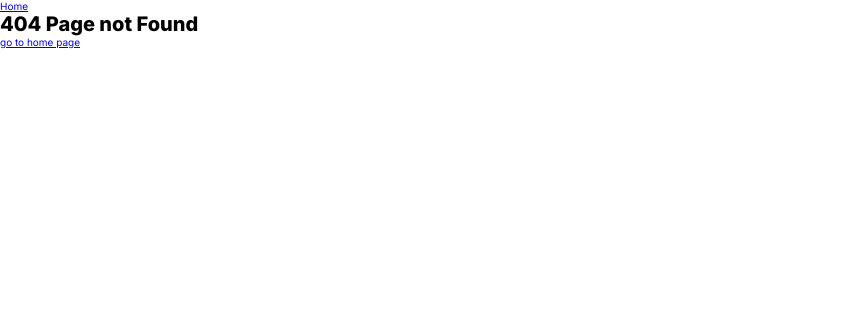
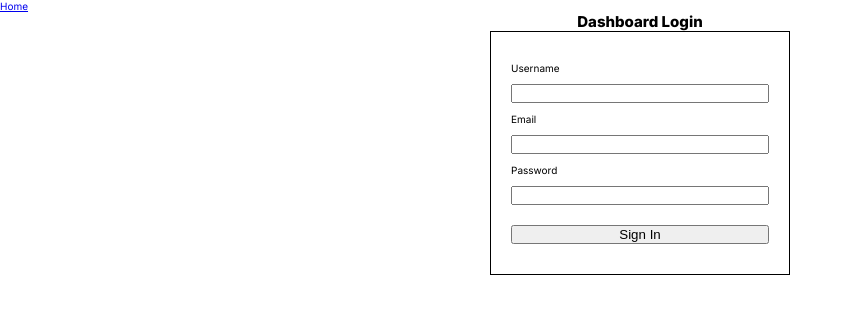
Before and after one commit to mojotron/where-is-waldo, a React (Create React App) app: page /admin in a window 1280 px wide. Before the commit this address had no page. Shown: the top 314 px of the page, without its empty margins (0-853 px from the left). Built offline with nearby package versions, Linux system fonts and the light colour scheme; a web font is replaced by a local one.

Commit message:
add admin login form

```diff
--- a/package.json
+++ b/package.json
@@ -6,6 +6,7 @@
     "@testing-library/jest-dom": "^5.16.4",
     "@testing-library/react": "^13.3.0",
     "@testing-library/user-event": "^13.5.0",
+    "firebase": "^9.8.3",
     "react": "^18.2.0",
     "react-dom": "^18.2.0",
     "react-router-dom": "^6.3.0",
--- a/src/App.js
+++ b/src/App.js
@@ -11,7 +11,7 @@ const App = () => {
       <Routes>
         <Route path="/" element={<Layout />}>
           <Route index element={<Home />} />
-          <Route path="login" element={<Admin />} />
+          <Route path="admin" element={<Admin />} />
           <Route path="dashboard" element={<Dashboard />} />
           <Route path="*" element={<Error />} />
         </Route>
--- a/src/pages/Admin.js
+++ b/src/pages/Admin.js
@@ -1,3 +1,20 @@
-const Admin = () => {};
+import "../styles/Admin.css";
+
+const Admin = () => {
+  return (
+    <div className="Admin">
+      <h2>Dashboard Login</h2>
+      <form className="Login" title="login-form">
+        <label htmlFor="input-username">Username</label>
+        <input type="text" id="input-username" name="username" required />
+        <label htmlFor="input-email">Email</label>
+        <input type="email" id="input-email" name="email" required />
+        <label htmlFor="input-password">Password</label>
+        <input type="password" id="input-password" name="password" required />
+        <button type="submit">Sign In</button>
+      </form>
+    </div>
+  );
+};
 
 export default Admin;
--- /dev/null
+++ b/src/styles/Admin.css
@@ -0,0 +1,23 @@
+.Admin {
+  display: flex;
+  flex-direction: column;
+  align-items: center;
+  justify-content: center;
+}
+.Login {
+  border: 1px solid black;
+  padding: 3rem 2rem;
+  min-height: 20rem;
+  width: 30rem;
+  display: flex;
+  flex-direction: column;
+}
+.Login > label {
+  margin-bottom: 1rem;
+}
+.Login > input {
+  margin-bottom: 1rem;
+}
+.Login > button {
+  margin-top: 1rem;
+}
```
Also changed, not shown: src/firebaseApp.js (added, +10 -0 lines), src/pages/ProtectedRoute.js (+9 -0 lines), 2 other files (tests, documents, lock files or other folders).
